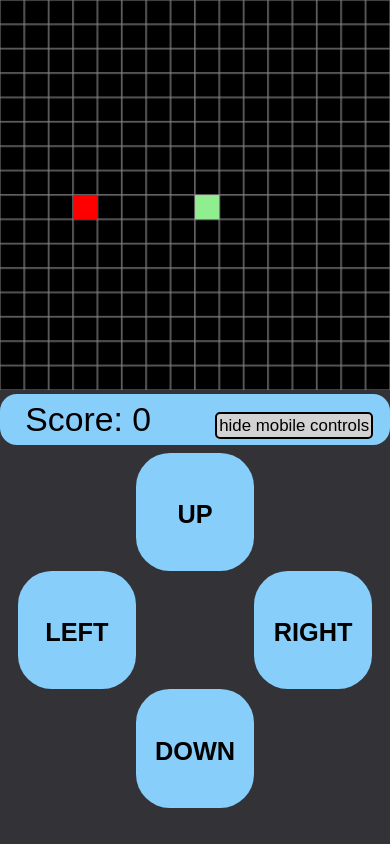
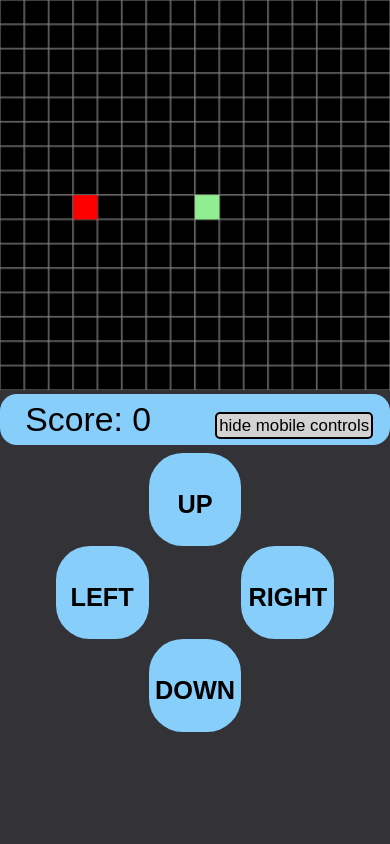
Before and after one commit to David-Vella/website, a Flask app: page /play in a window 390 px wide. Run offline with Flask 2, Linux system fonts and the light colour scheme; parts of the project's set-up code (start-up, migrations or seed data) failed here and were passed over.

Commit message:
resized mobile controls

```diff
--- a/app/static/snake.js
+++ b/app/static/snake.js
@@ -50,8 +50,12 @@ function show_mobile_controls() {
             margin-bottom: 1vh;\
         }\
         #mobile-controls {\
-            height: 42vh;\
             display: block;\
+            height: 33vh;\
+        }\
+        .control-row div {\
+            width: 11vh;\
+            height: 11vh;\
         }\
         #show-mobile {\
             display: none;\
--- a/app/templates/play.html
+++ b/app/templates/play.html
@@ -6,7 +6,6 @@
     <meta http-equiv="X-UA-Compatible" content="ie=edge">
     <link rel="shortcut icon" type="img/png" href="{{ url_for('static', filename='snake.png') }}">
     <link rel="stylesheet" type="text/css" href="{{ url_for('static', filename='play.css') }}">
-    <link rel="manifest" href="{{ url_for('static', filename='manifest.json') }}">
     <title>Snake</title>
 </head>
 <body>
```
Also changed, not shown: app/static/manifest.json (deleted).
